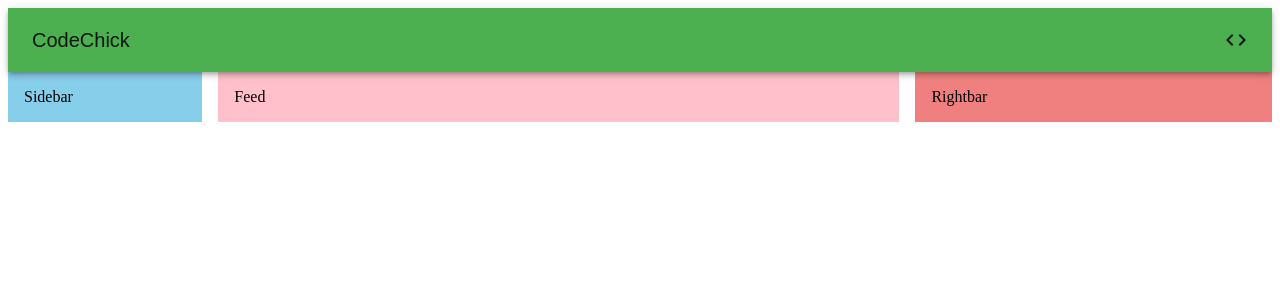
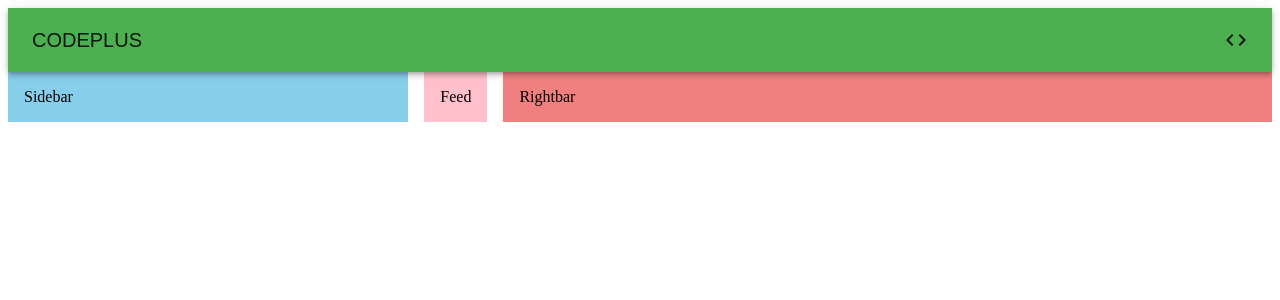
Before and after one commit to patriciakennedy/react-material-ui-tut, a React (Vite) app: page / in a window 1280 px wide. Shown: the top 300 px of the page. Built offline with nearby package versions, Linux system fonts and the light colour scheme.

Commit message:
Updated Feed.jsx & Navbar.jsx

```diff
--- a/src/components/Feed.jsx
+++ b/src/components/Feed.jsx
@@ -1,6 +1,25 @@
 import { Box } from '@mui/material';
 import React from 'react';
+import Fab from '@mui/material/Fab';
+import AddIcon from '@mui/icons-material/Add';
+import EditIcon from '@mui/icons-material/Edit';
+import FavoriteIcon from '@mui/icons-material/Favorite';
+import NavigationIcon from '@mui/icons-material/Navigation';
+
+// export default function Feed() {
+//     return <Box bgcolor="pink" flex={4} p={2}>Feed</Box>;
+// }
 
 export default function Feed() {
-    return <Box bgcolor="pink" flex={4} p={2}>Feed</Box>;
+    return (
+        <div>
+            <Box bgcolor="pink" flex={4} p={2}>
+                Feed
+            </Box>
+
+        </div>
+
+
+
+    );
 }
--- a/src/components/Navbar.jsx
+++ b/src/components/Navbar.jsx
@@ -1,3 +1,4 @@
+
 import { AppBar, styled, Toolbar, Typography } from '@mui/material';
 import CodeIcon from '@mui/icons-material/Code';
 import React from 'react';
@@ -7,6 +8,7 @@ const StyledToolbar = styled(Toolbar)({
     justifyContent: 'space-between',
 });
 
+
 const Navbar = () => {
     return (
         <AppBar position="sticky">
@@ -15,7 +17,7 @@ const Navbar = () => {
                     variant="h6"
                     sx={{ display: { xs: 'none', sm: 'block' } }}
                 >
-                    CodeChick
+                    CODEPLUS
                 </Typography>
                 <CodeIcon sx={{ display: { xs: 'none', sm: 'block' } }} />
             </StyledToolbar>
```
